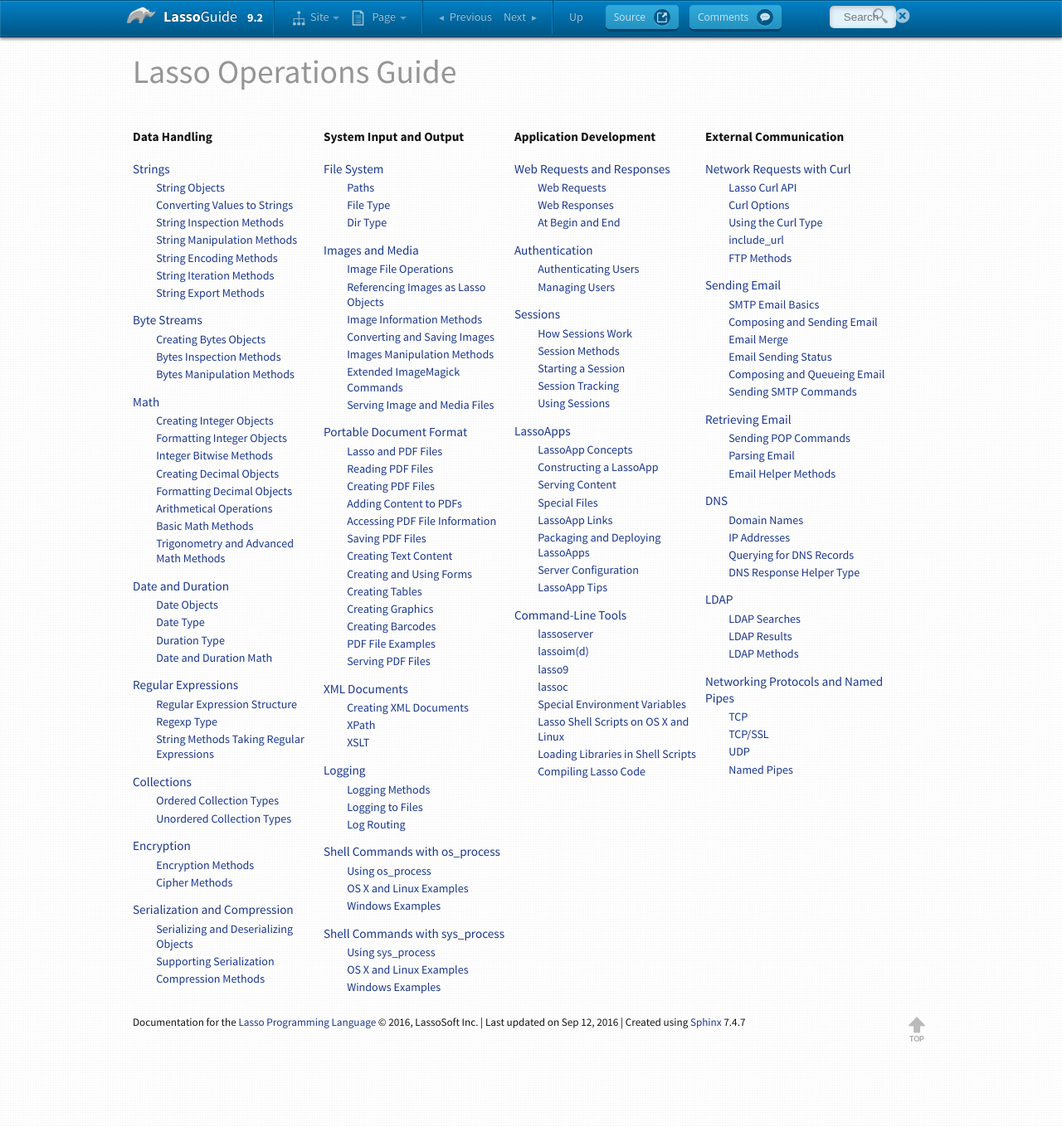
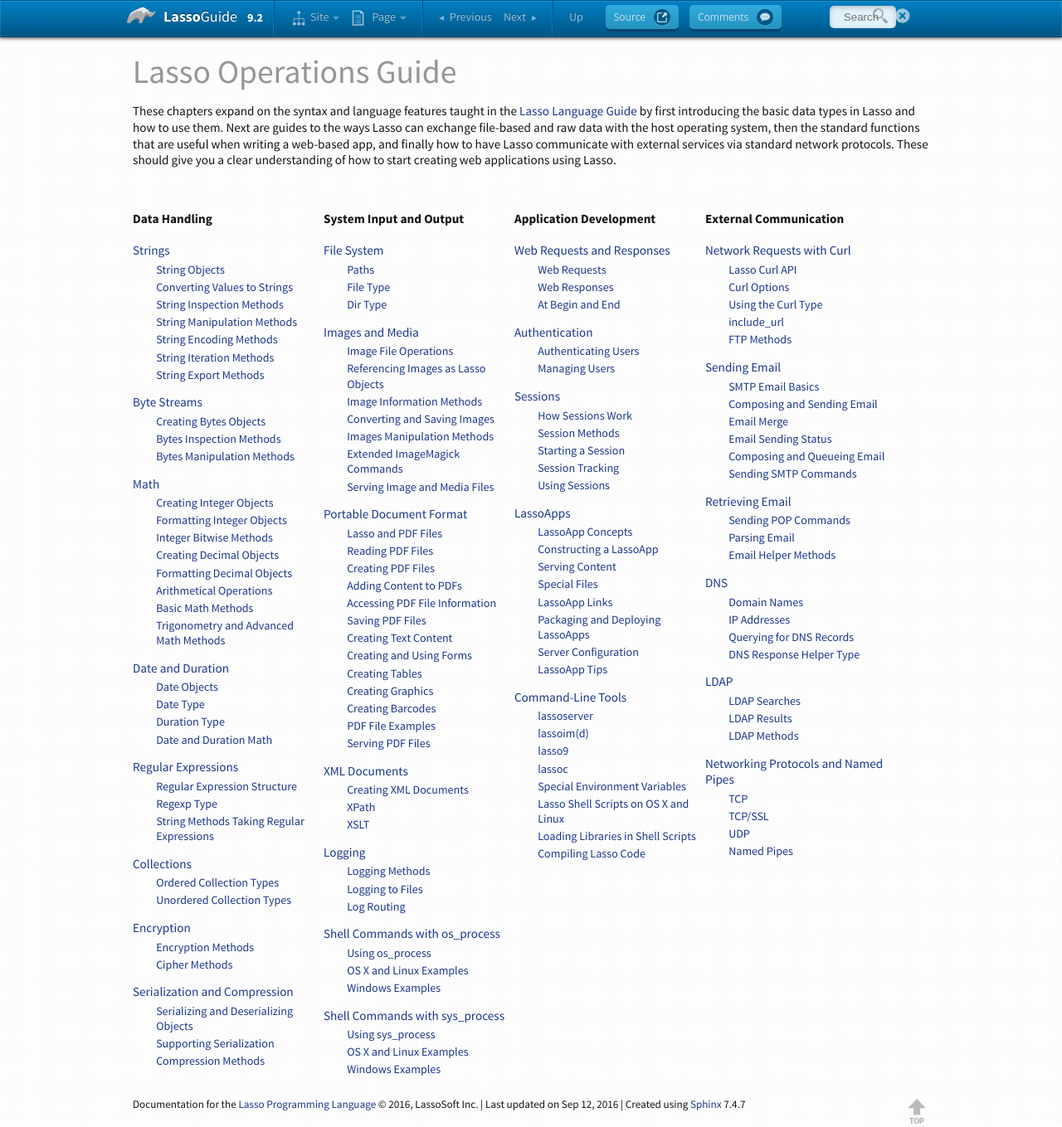
Before and after one commit to LassoSoft/LassoGuide, a Sphinx documentation site: the page built from source/operations/index_operations.rst, in a window 1280 px wide. Shown: the whole page at 83% size. Built offline with Sphinx 7.4.7, drawn with Linux system fonts in a browser that asks for light colours; before the commit the page ends 1260 px from its top, so only the background shows below that.

```diff
--- a/source/api/index_api.rst
+++ b/source/api/index_api.rst
@@ -5,7 +5,11 @@
  Lasso API Guide
 #################
 
-.. insert summary for HTML version
+.. only:: html
+
+   Lasso's C and Java interfaces make it possible to write your own
+   high-performance types and data source connectors, or link Lasso to external
+   libraries for extra capabilities not offered by its own standard library.
 
 .. container:: col eight first
 
--- a/source/operations/index_operations.rst
+++ b/source/operations/index_operations.rst
@@ -5,7 +5,16 @@
  Lasso Operations Guide
 ########################
 
-.. insert summary for HTML version
+.. only:: html
+
+   These chapters expand on the syntax and language features taught in the
+   :ref:`index_language` by first introducing the basic data types in Lasso and
+   how to use them. Next are guides to the ways Lasso can exchange file-based
+   and raw data with the host operating system, then the standard functions that
+   are useful when writing a web-based app, and finally how to have Lasso
+   communicate with external services via standard network protocols. These
+   should give you a clear understanding of how to start creating web
+   applications using Lasso.
 
 .. container:: col four first
 
```
Also changed, not shown: source/databases/index_databases.rst (+6 -1 lines), source/language/index_language.rst (+4 -7 lines), source/server/index_server.rst (+6 -1 lines).
